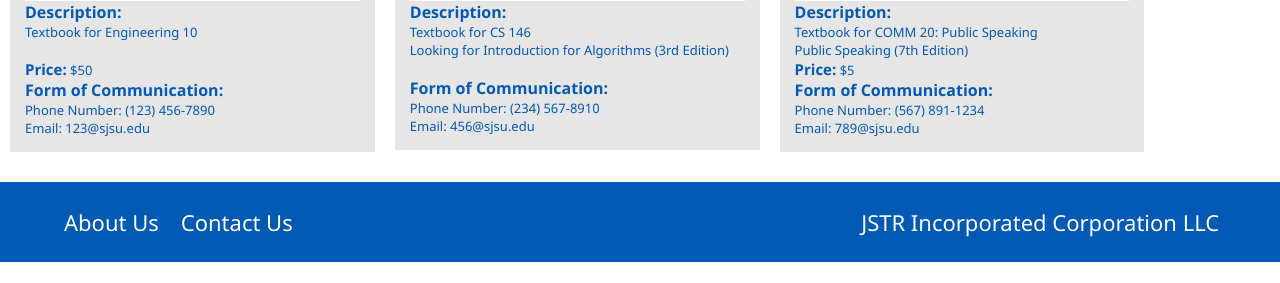
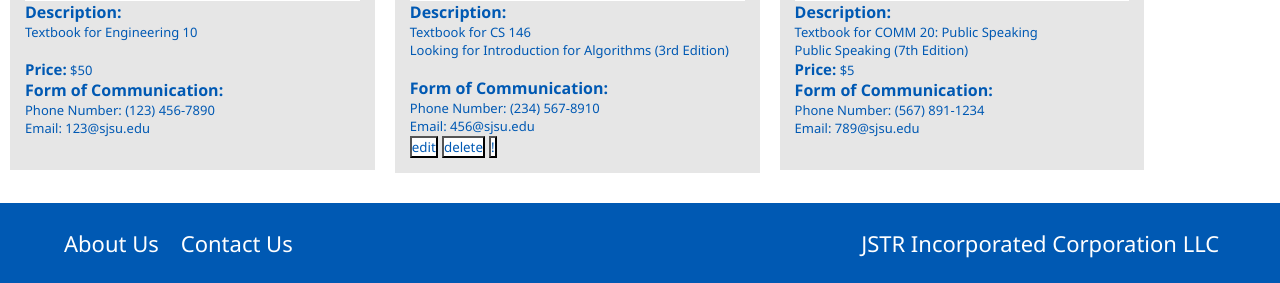
Before and after one commit to jennifury/switch, a Python web app: template templates/selling.html in a window 1280 px wide. Shown: the part 588-871 px from the top of the page. Before the commit the page ends 850 px from the top, so only its background shows below. Run offline with Jinja, Linux system fonts and the light colour scheme; the template is opened without the code that fills it, so the values that code supplies are empty.

Commit message:
Update selling.html
add space

```diff
--- a/templates/selling.html
+++ b/templates/selling.html
@@ -31,6 +31,7 @@
 	</header>
 
 	<div class="row">
+		<div class="container">
 		<div class="column">
 			<h3 class="centerHeading">Introduction to Engineering</h3>
 			<table id="Engineering">
@@ -47,7 +48,8 @@
 			<h4 style="background: #E6E6E6">Form of Communication:</h4>
 			<p style="font-size: 13px;background: #E6E6E6">
 				Phone Number: (123) 456-7890
-				<br>Email: 123@sjsu.edu
+				<br>Email: 123@sjsu.edu<br>
+				<br>
 			</p>
 		</div>
 		<!--post for seeking
@@ -70,6 +72,10 @@
 				Phone Number: (234) 567-8910
 				<br>Email: 456@sjsu.edu
 			</p>
+
+				<button class= "button">  edit  </button>
+			<button class= "button">  delete  </button>
+			<button class= "button triangle"> ! </button>
 		</div>
 
 		<div class="column">
@@ -88,8 +94,10 @@
 			<h4 style="background: #E6E6E6">Form of Communication:</h4>
 			<p style="font-size: 13px;background: #E6E6E6">
 				Phone Number: (567) 891-1234
-				<br>Email: 789@sjsu.edu
+				<br>Email: 789@sjsu.edu<br>
+				<br>
 			</p>
+		</div>
 		</div>
 	</div>
 
```
